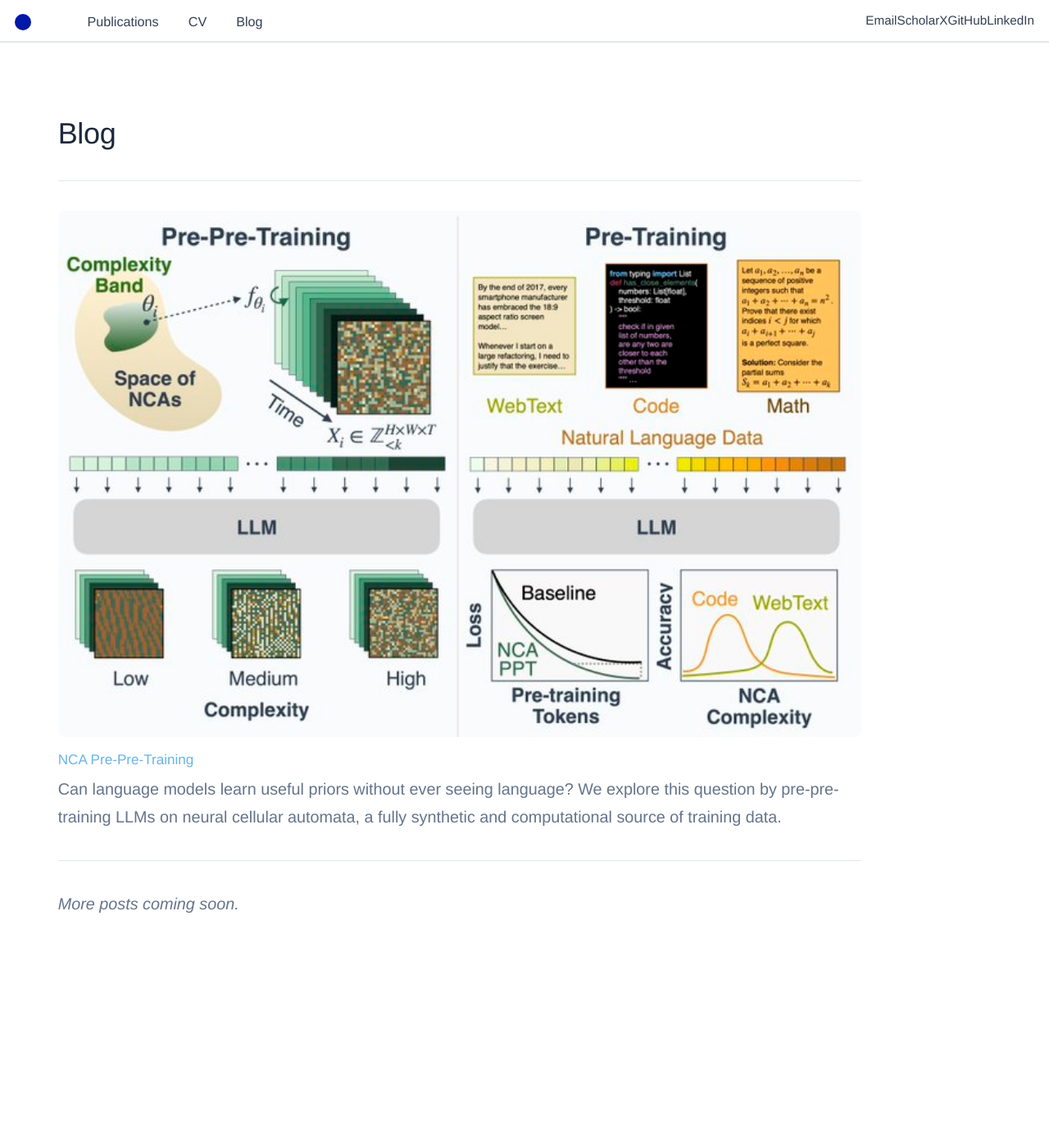
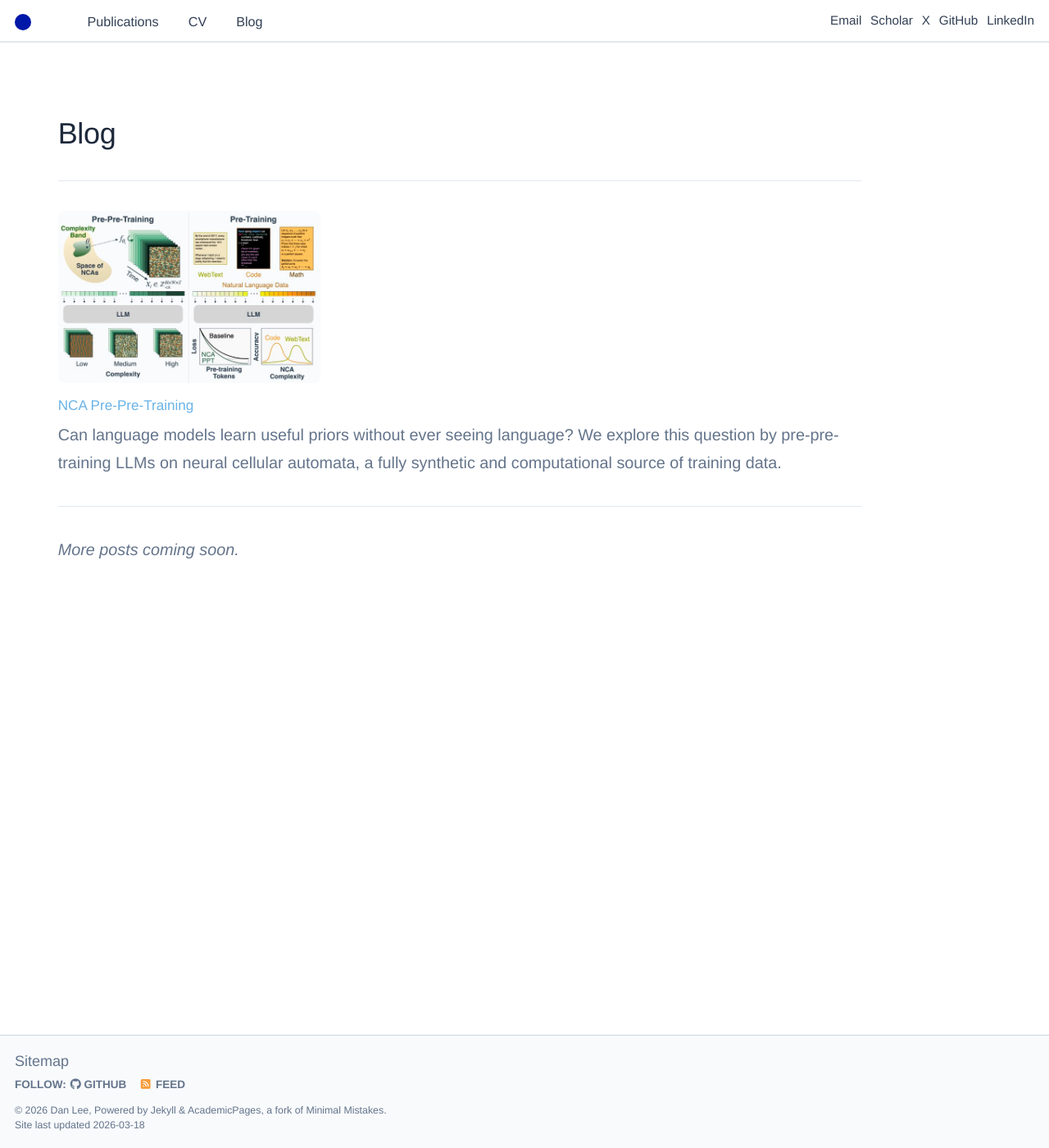
Before and after one commit to danihyunlee/danihyunlee.github.io, a Jekyll site: the page built from _pages/blog.md, in a window 1280 px wide and 1400 px high. Shown: the whole window at 82% size. Built offline with Jekyll 4.4.1, drawn with Linux system fonts in a browser that asks for light colours.

Commit message:
adjusted styling

```diff
--- a/_pages/blog.md
+++ b/_pages/blog.md
@@ -11,7 +11,7 @@ author_profile: false
 
 <div style="margin-bottom: 2em;">
   <a href="https://hanseungwook.github.io/blog/nca-pre-pre-training/">
-    <img src="/images/nca_pt.jpeg" alt="NCA Pre-Pre-Training" style="width: 100%; border-radius: 8px; margin-bottom: 1em;">
+    <img src="/images/nca_pt.jpeg" alt="NCA Pre-Pre-Training" style="width: 320px; border-radius: 8px; margin-bottom: 1em;">
   </a>
   <h3 style="margin-top: 0;"><a href="https://hanseungwook.github.io/blog/nca-pre-pre-training/">NCA Pre-Pre-Training</a></h3>
   <p>Can language models learn useful priors without ever seeing language? We explore this question by pre-pre-training LLMs on neural cellular automata, a fully synthetic and computational source of training data.</p>
--- a/_sass/layout/_masthead.scss
+++ b/_sass/layout/_masthead.scss
@@ -95,6 +95,7 @@
 .masthead__social-links {
   display: flex !important;
   align-items: center;
+  gap: 0.6rem;
   white-space: nowrap;
   margin-left: auto;
   padding-left: 1rem;
@@ -103,7 +104,7 @@
     display: inline-block !important;
     color: var(--global-text-color-light);
     font-size: 0.85rem;
-    padding: 0.3rem 0.75rem;
+    padding: 0.3rem 0;
     margin: 0 !important;
 
     &:hover {
```
